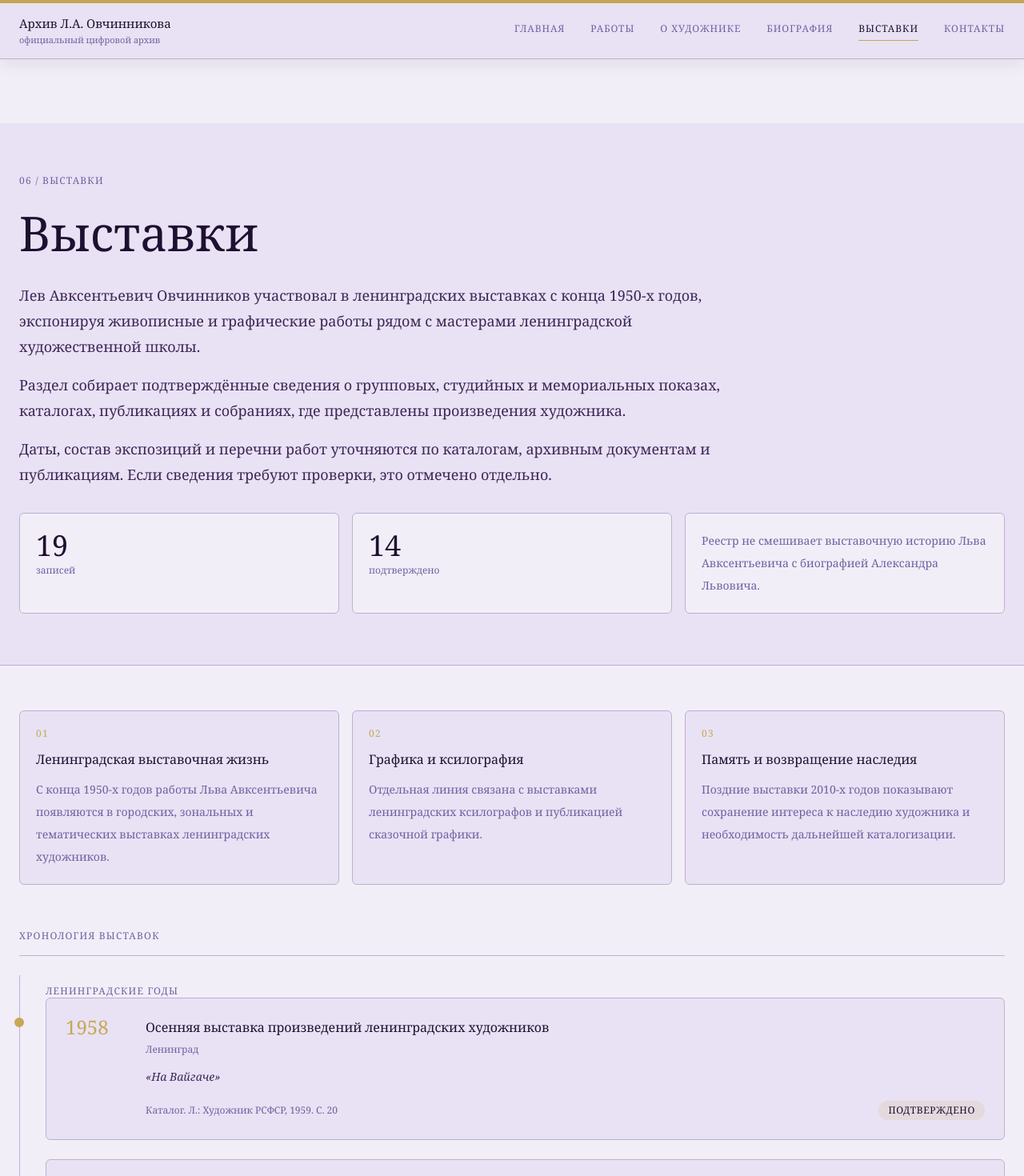
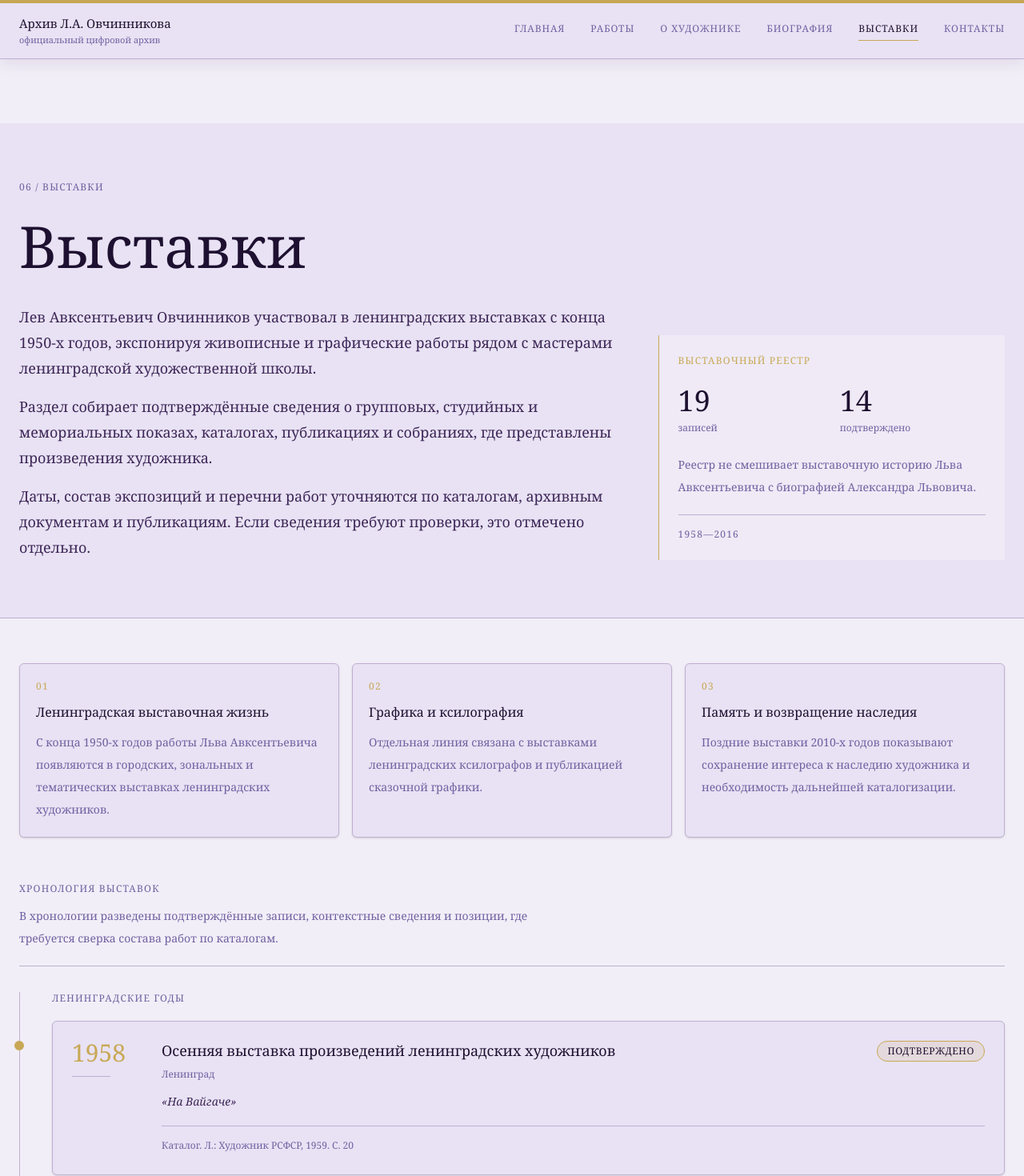
Before and after one commit to odmal88/LA_Ovchinnikov, a Next.js app: page /exhibitions in a window 1280 px wide. Shown: the top 1470 px of the page at 80% size. Built offline with nearby package versions, Linux system fonts and the light colour scheme.

Commit message:
Polish exhibitions archive page layout

```diff
--- a/app/exhibitions/page.tsx
+++ b/app/exhibitions/page.tsx
@@ -24,9 +24,9 @@
 };
 
 const badgeClasses: Record<ExhibitionStatus, string> = {
-  confirmed: "bg-gold/15 text-heading",
-  needs_details: "bg-card text-muted-foreground",
-  contextual: "bg-card text-gold",
+  confirmed: "border-gold bg-gold/15 text-heading",
+  needs_details: "border-soft bg-background text-muted-foreground",
+  contextual: "border-gold bg-background text-gold",
 };
 
 const dotClasses: Record<ExhibitionStatus, string> = {
@@ -48,30 +48,47 @@
 
 export default function ExhibitionsPage() {
   const confirmedCount = exhibitions.filter((item) => item.status === "confirmed").length;
+  const firstYear = exhibitions[0]?.year ?? "1958";
+  const lastYear = exhibitions[exhibitions.length - 1]?.year ?? "2016";
 
   return (
     <>
       <Header />
       <main className="bg-background pt-20">
-        <section className="border-b border-soft bg-card py-12 md:py-16">
-          <div className="container mx-auto px-4 md:px-6">
-            <p className="mb-5 text-xs uppercase tracking-widest text-primary">{exhibitionsPageContent.label}</p>
-            <h1 className="font-serif text-5xl leading-tight text-heading md:text-6xl">{exhibitionsPageContent.title}</h1>
-            <div className="mt-6 max-w-4xl space-y-4 text-base leading-8 text-foreground md:text-lg">
-              {exhibitionsPageContent.intro.map((paragraph) => <p key={paragraph}>{paragraph}</p>)}
+        <section className="border-b border-soft bg-card py-12 md:py-18">
+          <div className="container mx-auto grid gap-10 px-4 md:px-6 lg:grid-cols-[1.4fr_0.8fr] lg:items-end">
+            <div>
+              <p className="mb-5 text-xs uppercase tracking-widest text-primary">{exhibitionsPageContent.label}</p>
+              <h1 className="font-serif text-5xl leading-tight text-heading md:text-7xl">{exhibitionsPageContent.title}</h1>
+              <div className="mt-7 max-w-4xl space-y-4 text-base leading-8 text-foreground md:text-lg">
+                {exhibitionsPageContent.intro.map((paragraph) => <p key={paragraph}>{paragraph}</p>)}
+              </div>
             </div>
-            <div className="mt-8 grid gap-4 md:grid-cols-3">
-              <div className="rounded-lg border border-soft bg-background p-5"><span className="block font-serif text-4xl text-heading">{exhibitions.length}</span><span className="text-xs text-muted-foreground">записей</span></div>
-              <div className="rounded-lg border border-soft bg-background p-5"><span className="block font-serif text-4xl text-heading">{confirmedCount}</span><span className="text-xs text-muted-foreground">подтверждено</span></div>
-              <div className="rounded-lg border border-soft bg-background p-5 text-sm leading-7 text-muted-foreground">{exhibitionsPageContent.archiveNote}</div>
-            </div>
+
+            <aside className="border-l border-gold bg-background/70 p-5 md:p-6">
+              <p className="text-xs uppercase tracking-widest text-gold">выставочный реестр</p>
+              <div className="mt-6 grid grid-cols-2 gap-5">
+                <div>
+                  <span className="block font-serif text-4xl leading-none text-heading">{exhibitions.length}</span>
+                  <span className="mt-2 block text-xs text-muted-foreground">записей</span>
+                </div>
+                <div>
+                  <span className="block font-serif text-4xl leading-none text-heading">{confirmedCount}</span>
+                  <span className="mt-2 block text-xs text-muted-foreground">подтверждено</span>
+                </div>
+              </div>
+              <p className="mt-6 text-sm leading-7 text-muted-foreground">{exhibitionsPageContent.archiveNote}</p>
+              <p className="mt-5 border-t border-soft pt-4 text-xs uppercase tracking-widest text-muted-foreground">
+                {firstYear}—{lastYear}
+              </p>
+            </aside>
           </div>
         </section>
 
         <section className="py-10 md:py-14">
           <div className="container mx-auto grid gap-4 px-4 md:grid-cols-3 md:px-6">
             {exhibitionHighlights.map((item, index) => (
-              <article key={item.title} className="rounded-xl border border-soft bg-card p-5">
+              <article key={item.title} className="rounded-xl border border-soft bg-card p-5 shadow-sm">
                 <p className="mb-3 text-xs uppercase tracking-widest text-gold">{String(index + 1).padStart(2, "0")}</p>
                 <h2 className="text-base leading-6 text-heading">{item.title}</h2>
                 <p className="mt-3 text-sm leading-7 text-muted-foreground">{item.text}</p>
@@ -82,27 +99,38 @@
 
         <section className="pb-12 md:pb-18">
           <div className="container mx-auto px-4 md:px-6">
-            <p className="mb-6 border-b border-soft pb-4 text-xs uppercase tracking-widest text-muted-foreground">Хронология выставок</p>
-            <div className="space-y-6 border-l border-soft pl-6 md:pl-8">
+            <div className="mb-8 border-b border-soft pb-5">
+              <p className="text-xs uppercase tracking-widest text-muted-foreground">Хронология выставок</p>
+              <p className="mt-3 max-w-2xl text-sm leading-7 text-muted-foreground">
+                В хронологии разведены подтверждённые записи, контекстные сведения и позиции, где требуется сверка состава работ по каталогам.
+              </p>
+            </div>
+
+            <div className="relative border-l border-soft pl-6 md:pl-10">
               {exhibitions.map((item, index) => {
                 const group = getTimelineGroup(item);
                 const previousGroup = index > 0 ? getTimelineGroup(exhibitions[index - 1]) : "";
+                const showGroup = group !== previousGroup;
+
                 return (
                   <div key={`${item.year}-${item.title}`}>
-                    {group !== previousGroup && <p className="pt-3 text-xs uppercase tracking-widest text-muted-foreground">{group}</p>}
-                    <article className="relative rounded-xl border border-soft bg-card p-5 md:p-6">
-                      <span className={`absolute -left-8 top-6 h-3 w-3 rounded-full border-2 md:-left-10 ${dotClasses[item.status]}`} aria-hidden="true" />
-                      <div className="grid gap-4 md:grid-cols-[84px_1fr]">
-                        <span className="font-serif text-2xl leading-none text-gold">{item.year}</span>
+                    {showGroup && <p className="mb-5 mt-8 text-xs uppercase tracking-widest text-primary first:mt-0">{group}</p>}
+                    <article className="relative mb-5 rounded-xl border border-soft bg-card p-5 shadow-sm md:p-6">
+                      <span className={`absolute -left-8 top-6 h-3 w-3 rounded-full border-2 md:-left-12 ${dotClasses[item.status]}`} aria-hidden="true" />
+                      <div className="grid gap-4 md:grid-cols-[96px_1fr]">
                         <div>
-                          <h3 className="text-base leading-6 text-heading">{item.title}</h3>
+                          <span className="font-serif text-3xl leading-none text-gold">{item.year}</span>
+                          <span className="mt-3 hidden h-px w-12 bg-soft md:block" />
+                        </div>
+                        <div>
+                          <div className="flex flex-wrap items-start justify-between gap-3">
+                            <h3 className="max-w-3xl text-base leading-6 text-heading md:text-lg">{item.title}</h3>
+                            <span className={`rounded-full border px-3 py-1 text-xs uppercase tracking-wider ${badgeClasses[item.status]}`}>{statusLabels[item.status]}</span>
+                          </div>
                           {item.place && <p className="mt-2 text-xs text-muted-foreground">{item.place}</p>}
                           <p className="mt-3 text-sm italic leading-7 text-foreground">{worksText(item)}</p>
                           {item.note && <p className="mt-3 border-l border-gold pl-3 text-xs italic leading-6 text-primary">{item.note}</p>}
-                          <div className="mt-4 flex flex-wrap items-center justify-between gap-3">
-                            <p className="text-xs leading-6 text-muted-foreground">{item.source}</p>
-                            <span className={`rounded-full px-3 py-1 text-xs uppercase tracking-wider ${badgeClasses[item.status]}`}>{statusLabels[item.status]}</span>
-                          </div>
+                          <p className="mt-4 border-t border-soft pt-3 text-xs leading-6 text-muted-foreground">{item.source}</p>
                         </div>
                       </div>
                     </article>
@@ -114,40 +142,71 @@
         </section>
 
         <section className="border-y border-soft bg-card py-12 md:py-16">
-          <div className="container mx-auto grid gap-8 px-4 md:px-6 lg:grid-cols-[1fr_2fr]">
-            <div><p className="mb-4 text-xs uppercase tracking-widest text-primary">библиография</p><h2 className="font-serif text-3xl text-heading md:text-4xl">Каталоги выставок</h2></div>
-            <ol className="grid gap-3 text-sm leading-7 text-foreground md:grid-cols-2">
-              {catalogSources.map((source, index) => <li key={`${source}-${index}`} className="rounded-xl border border-soft bg-background p-4"><span className="mr-3 text-xs italic text-gold">{String(index + 1).padStart(2, "0")}</span>{source}</li>)}
-            </ol>
+          <div className="container mx-auto grid gap-8 px-4 md:px-6 lg:grid-cols-[0.8fr_1.7fr]">
+            <div>
+              <p className="mb-4 text-xs uppercase tracking-widest text-primary">библиография</p>
+              <h2 className="font-serif text-3xl leading-tight text-heading md:text-4xl">Каталоги и источники</h2>
+              <p className="mt-5 text-sm leading-7 text-muted-foreground">
+                Полный список каталогов сохранён как справочный аппарат. Он поддерживает проверку дат, названий работ и выставочной истории.
+              </p>
+            </div>
+            <div className="space-y-4">
+              <details className="rounded-xl border border-soft bg-background p-5" open>
+                <summary className="cursor-pointer text-xs uppercase tracking-widest text-gold">Каталоги выставок</summary>
+                <ol className="mt-5 grid gap-3 text-sm leading-7 text-foreground md:grid-cols-2">
+                  {catalogSources.map((source, index) => (
+                    <li key={`${source}-${index}`} className="border-b border-soft pb-3 last:border-b-0">
+                      <span className="mr-3 text-xs italic text-gold">{String(index + 1).padStart(2, "0")}</span>{source}
+                    </li>
+                  ))}
+                </ol>
+              </details>
+
+              {publicationGroups.map((group) => (
+                <details key={group.title} className="rounded-xl border border-soft bg-background p-5">
+                  <summary className="cursor-pointer text-xs uppercase tracking-widest text-gold">{group.title}</summary>
+                  <ul className="mt-5 space-y-3 text-sm leading-7 text-foreground">
+                    {group.items.map((item) => <li key={item} className="border-b border-soft pb-3 last:border-b-0">{item}</li>)}
+                  </ul>
+                </details>
+              ))}
+            </div>
           </div>
         </section>
 
         <section className="py-12 md:py-16">
-          <div className="container mx-auto grid gap-8 px-4 md:px-6 lg:grid-cols-2">
-            <div><p className="mb-4 text-xs uppercase tracking-widest text-primary">публикации</p><h2 className="font-serif text-3xl text-heading md:text-4xl">Издания, справочники, исследования</h2></div>
-            <div className="space-y-4">
-              {publicationGroups.map((group) => <section key={group.title} className="rounded-xl border border-soft bg-card p-5"><h3 className="mb-4 text-xs uppercase tracking-widest text-gold">{group.title}</h3><ul className="space-y-3 text-sm leading-7 text-foreground">{group.items.map((item) => <li key={item} className="border-b border-soft pb-3 last:border-b-0 last:pb-0">{item}</li>)}</ul></section>)}
+          <div className="container mx-auto grid gap-8 px-4 md:px-6 lg:grid-cols-[0.8fr_1.7fr]">
+            <div>
+              <p className="mb-4 text-xs uppercase tracking-widest text-primary">собрания</p>
+              <h2 className="font-serif text-3xl leading-tight text-heading md:text-4xl">Произведения в собраниях</h2>
+              <p className="mt-5 text-sm leading-7 text-muted-foreground">
+                Музейное присутствие фиксируется осторожно: конкретные произведения должны подтверждаться инвентарными данными и архивными источниками.
+              </p>
+            </div>
+            <div className="grid gap-3 md:grid-cols-2">
+              {collectionLocations.map((item) => (
+                <article key={item.name} className="rounded-xl border border-soft bg-card p-4 shadow-sm">
+                  <h3 className="text-sm leading-6 text-heading">{item.name}</h3>
+                  <p className="mt-3 text-xs italic text-muted-foreground">{item.note}</p>
+                </article>
+              ))}
             </div>
           </div>
         </section>
 
-        <section className="border-t border-soft bg-background py-12 md:py-16">
-          <div className="container mx-auto px-4 md:px-6">
-            <p className="mb-4 text-xs uppercase tracking-widest text-primary">собрания</p>
-            <h2 className="font-serif text-3xl text-heading md:text-4xl">Местонахождение произведений</h2>
-            <div className="mt-8 grid gap-3 md:grid-cols-2">
-              {collectionLocations.map((item) => <article key={item.name} className="flex flex-wrap items-center justify-between gap-3 rounded-lg border border-soft bg-card p-4"><h3 className="text-sm text-heading">{item.name}</h3><p className="text-xs italic text-muted-foreground">{item.note}</p></article>)}
+        <section className="border-t border-soft bg-card py-12 md:py-16">
+          <div className="container mx-auto grid gap-8 px-4 md:px-6 lg:grid-cols-[0.8fr_1.7fr]">
+            <div>
+              <p className="mb-4 text-xs uppercase tracking-widest text-muted-foreground">редакционная проверка</p>
+              <h2 className="font-serif text-3xl leading-tight text-heading md:text-4xl">Что уточняется дальше</h2>
             </div>
-          </div>
-        </section>
-
-        <section className="bg-card py-12 md:py-16">
-          <div className="container mx-auto px-4 md:px-6">
             <div className="rounded-xl bg-background p-5 md:p-6">
-              <p className="mb-4 text-xs uppercase tracking-widest text-muted-foreground">Что требует дальнейшей проверки</p>
               <ul className="space-y-2 text-sm leading-7 text-muted-foreground">
                 {editorialNotes.map((note) => <li key={note}>— {note}</li>)}
               </ul>
+              <p className="mt-6 border-t border-soft pt-5 text-sm leading-7 text-foreground">
+                По мере проверки каталогов, афиш, приглашений и музейных сведений этот раздел будет связывать выставочные события с конкретными произведениями, публикациями и историей бытования работ Льва Авксентьевича Овчинникова.
+              </p>
             </div>
           </div>
         </section>
```
